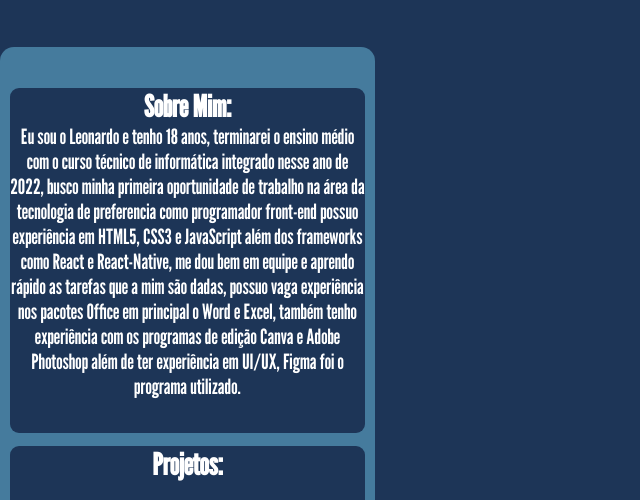
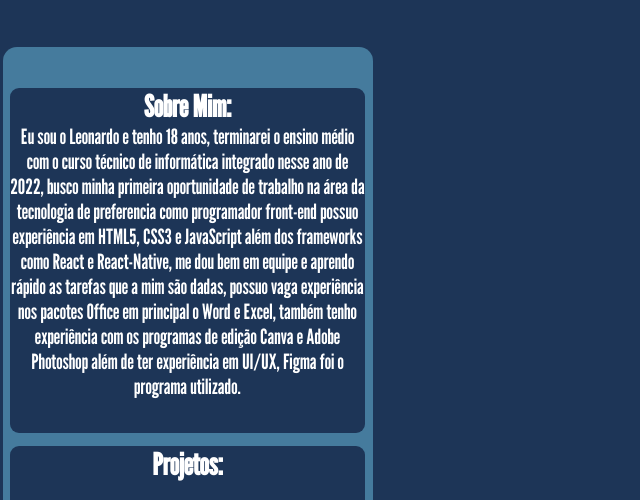
Before and after one commit to LeonardoSilvaAlves/portifolio-leonardo, a plain HTML site: page index.html in a window 1280 px wide. Shown: the part 272-772 px from the top of the page, without its empty margins (0-640 px from the left). Drawn offline with nearby package versions, Linux system fonts and the light colour scheme.

Commit message:
atualizando-css

```diff
--- a/style.css
+++ b/style.css
@@ -24,7 +24,11 @@ p {
 
 body {
     background: #1D3557;
-    max-width: 425px;
+    max-width: 375px;
+    display: flex;
+    flex-direction: column;
+    align-items: center;
+    justify-content: center;
 }
 
 .linkedin {
@@ -59,6 +63,7 @@ header picture {
 
 main {
     background: #457B9D;
+    width: 370px;
     height: 1350px;
     display: flex;
     align-items: center;
```
